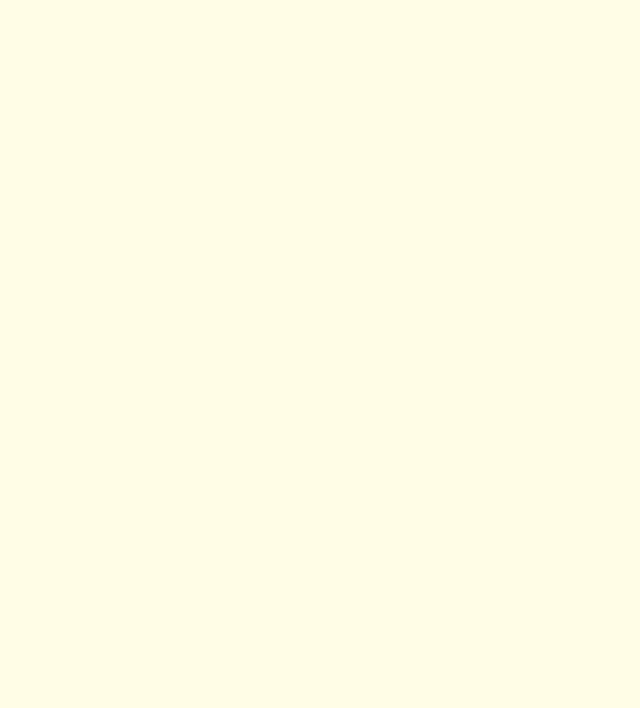
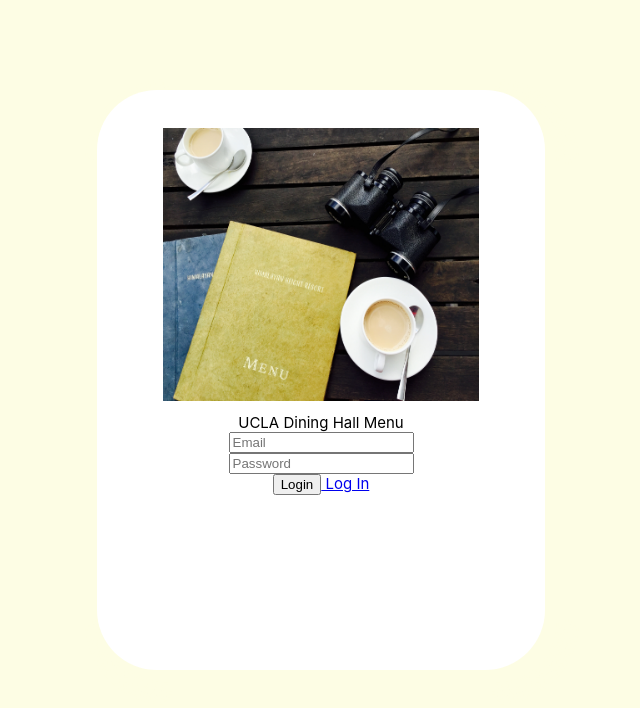
Before and after one commit to clairte/HonestlyDontKnow, a React (Create React App) app in the folder dininghall-enhanced/: page /signin in a window 1280 px wide. Before the commit this address had no page. Shown: the top 708 px of the page, without its empty margins (319-959 px from the left). Built offline with nearby package versions, Linux system fonts and the light colour scheme; a web font is replaced by a local one.

Commit message:
Link Sign-in page, some fixes

```diff
--- a/dininghall-enhanced/src/App.js
+++ b/dininghall-enhanced/src/App.js
@@ -1,17 +1,17 @@
 import './App.css';
 import {BrowserRouter as Router, Route, Routes, Link} from 'react-router-dom';
-import Dining_Halls_Main from './Frontend/Screens/Dining_Halls_Main.js';
-import Button from './components/Button.js';
-import PreferenceList from './components/PreferenceList.js';
+import DiningHallsMain from './Frontend/Screens/DiningHallsMain.js';
 import Preferences from './Frontend/Screens/Preferences.js';
+import Sign_In from './Frontend/Screens/Sign_In.js';
 
 function App() {
 
   return (
     <Router>
         <Routes>
-          <Route path = "/" element= {<Dining_Halls_Main />} />
+          <Route path = "/" element= {<DiningHallsMain />} />
           <Route path = "/preferences" element= {<Preferences />} />
+          <Route path = "/signin" element= {<Sign_In />} />
         </Routes>
       <div className="App">
 
--- a/dininghall-enhanced/src/Frontend/Screens/Dining_Halls_Main.js
+++ b/dininghall-enhanced/src/Frontend/Screens/DiningHallsMain.js
@@ -1,7 +1,7 @@
 import React from 'react';
 import { useNavigate } from 'react-router-dom';
 
-function Dining_Halls_Main()
+function DiningHallsMain()
 {
     const navigate = useNavigate();
     return(
@@ -12,8 +12,16 @@
                     navigate("/preferences");
                 }}
             > Go to Preferences </button>
+            <div>
+            <p> Hello This is Main </p>
+            <button
+                onClick = {()=> {
+                    navigate("/signin");
+                }}
+            > Go to Sign In </button>
+        </div>
         </div>
     );
 }
 
-export default Dining_Halls_Main;
+export default DiningHallsMain;
--- a/dininghall-enhanced/src/Frontend/Screens/Sign_In.js
+++ b/dininghall-enhanced/src/Frontend/Screens/Sign_In.js
@@ -1,10 +1,13 @@
 import React from 'react';
 import MenuLogo from '../../images/SignIn/MenuLogo.jpg';
+import { useNavigate, Link } from 'react-router-dom';
+import './Sign_In.css';
 
 function Sign_In() {
+    const navigate = useNavigate();
     return (
-        <div classname = "main">
-            <div classname = "sub-main">
+        <div className = "main">
+            <div className = "sub-main">
                 <div>
                     <div classname = "imgs">
                         <div classname = "container-image">
@@ -16,12 +19,17 @@
                             <a>UCLA Dining Hall Menu</a>
                         </div>
                         <div>
-                            <input type = "text" placeholder = "Email" classname = "name"/>
+                            <input type = "text" placeholder = "Email" className = "name"/>
                         </div>
                         <div>
-                            <input type = "text" placeholder = "Password" classname = "name"/>
+                            <input type = "text" placeholder = "Password" className = "name"/>
                         </div>
-                        <button>Login</button>
+                        <button
+                        onClick = {()=> {
+                            navigate("/signin");
+                        }}
+                        >Login</button>
+                        <Link to= "/preferences"> Log In </Link>
                     </div>
                 </div>
             </div>
```
Also changed, not shown: 1 other file (tests, documents, lock files or other folders).
